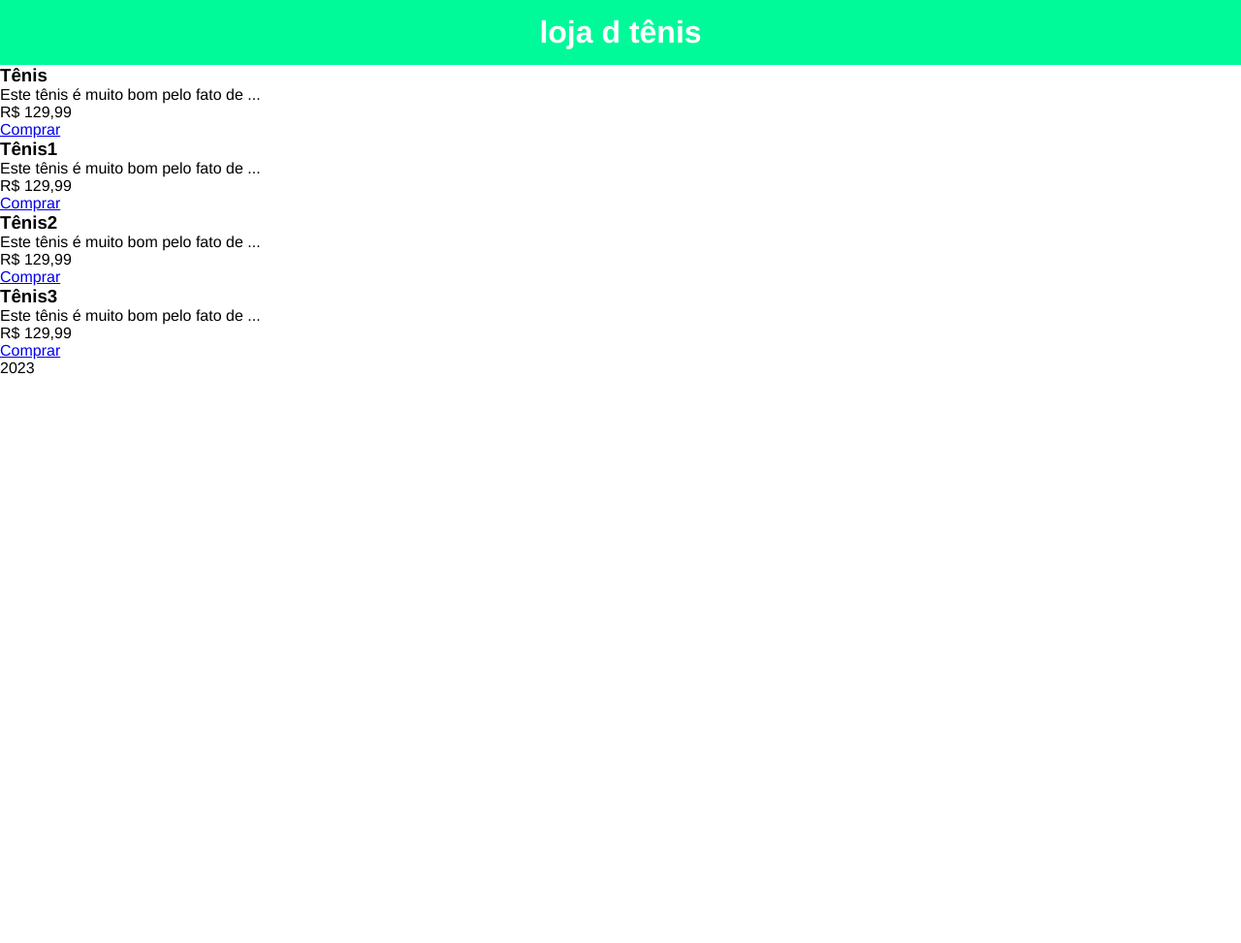
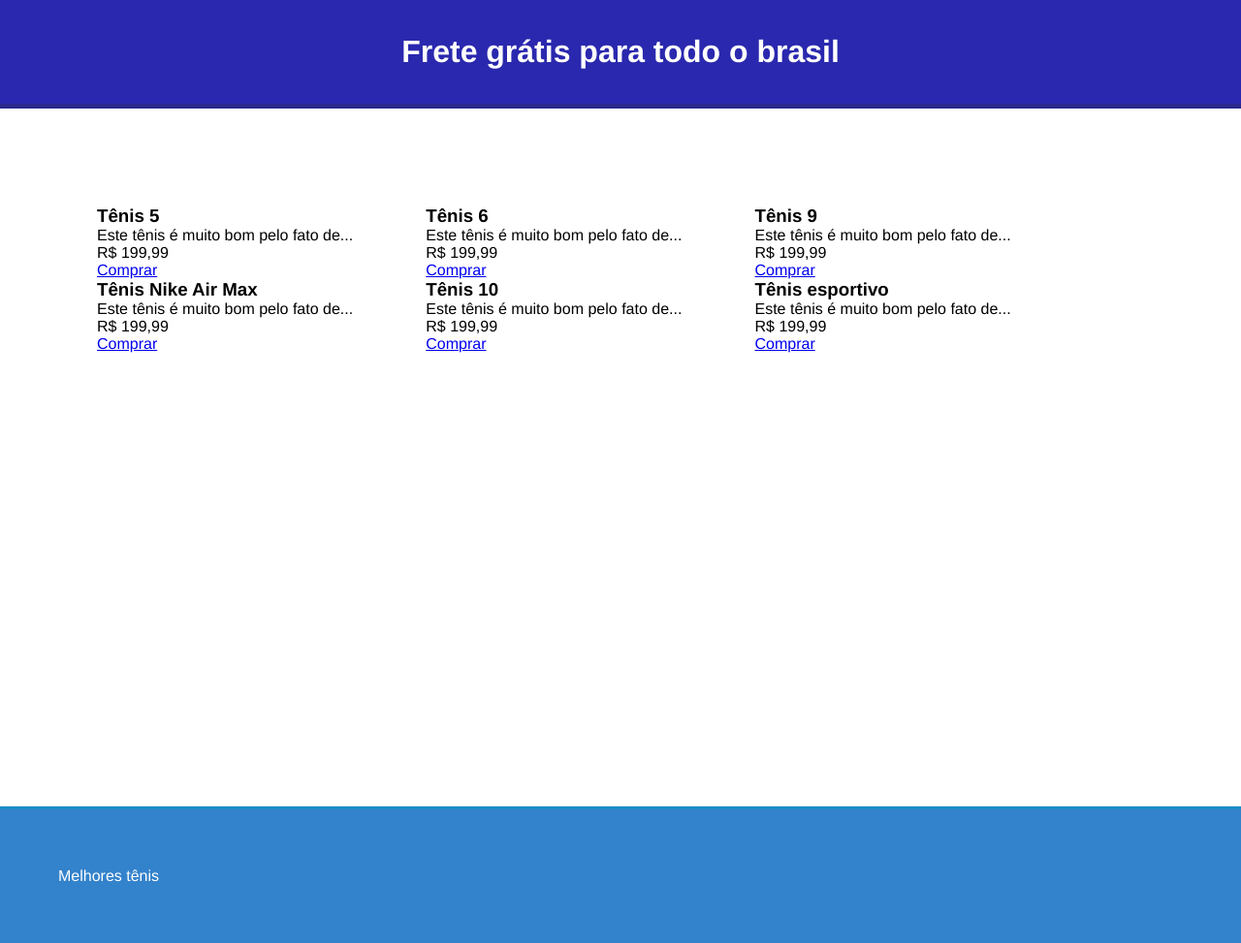
Before and after one commit to Marcosleal555556/sitetenis, a plain HTML site: page index.html in a window 1280 px wide. Shown: the whole page at 97% size. Before the commit the page ends 800 px from the top, so only its background shows below. Drawn offline with Linux system fonts and the light colour scheme.

Commit message:
commit 22/03
commit

```diff
--- a/index.html
+++ b/index.html
@@ -1,64 +1,115 @@
 <!DOCTYPE html>
 <html lang="en">
+
 <head>
 	<meta charset="UTF-8">
-<meta http-equiv="X-UA-Compatible" content="IE=edge>
 
- < meta name>="viewport" content="width-device-width, intitial-scale=1.0">
+	<meta http-equiv="X-UA-Compatible" content="IE=edge">
+
+	<meta name="viewport" content="width=device-width, initial-scale=1.0">
+
 	<link rel="stylesheet" href="style.css">
-<title> loja encomenda</title>
+
+	<title>loja de tênis</title>
 
 </head>
+
+
 <body>
- <! -- cabeçalho -->
+	<!-- Cabeçalho -->
 	<header>
- <h1> loja d tênis </h1>
+		<h1>Frete grátis para todo o brasil</h1>
 	</header>
 
- <! -- grid de produtos -->
+
+
+
+	<!-- Grid de produtos -->
 	<main class="container">
 		<section class="products-container">
 			<div class="card">
-      <div class="product image" id="img-1">
-	    <h3>Tênis</h3>
-	    <p>Este tênis é muito bom pelo fato de ...</p>
+				<div class="product-image" id="img-1">
+					<h3>Tênis 5</h3>
+					<p>Este tênis é muito bom pelo fato de...</p>
 					<p>
 						R$
-		  <span class="bold<">129,99</span>
-		</P>
-		<a href="3" class="btn">Comprar</a>
-		<h3>Tênis1</h3>
-	    <p>Este tênis é muito bom pelo fato de ...</p>
+						<span class="bold">199,99</span>
+					</p>
+					<a href="#" class="btn">Comprar</a>
+				</div>
+			</div>
+
+
+			<div class="card">
+				<div class="product-image" id="img-2">
+					<h3>Tênis  6</h3>
+					<p>Este tênis é muito bom pelo fato de...</p>
 					<p>
 						R$
-		  <span class="bold<">129,99</span>
-		</P>
-		<a href="3" class="btn">Comprar</a>
-		<h3>Tênis2</h3>
-	    <p>Este tênis é muito bom pelo fato de ...</p>
+						<span class="bold">199,99</span>
+					</p>
+					<a href="#" class="btn">Comprar</a>
+				</div>
+			</div>
+
+
+			<div class="card">
+				<div class="product-image" id="img-3">
+					<h3>Tênis 9</h3>
+					<p>Este tênis é muito bom pelo fato de...</p>
 					<p>
 						R$
-		  <span class="bold<">129,99</span>
-		</P>
-		<a href="3" class="btn">Comprar</a>
-		<h3>Tênis3</h3>
-	    <p>Este tênis é muito bom pelo fato de ...</p>
+						<span class="bold">199,99</span>
+					</p>
+					<a href="#" class="btn">Comprar</a>
+				</div>
+			</div>
+
+			<div class="card">
+				<div class="product-image" id="img-4">
+					<h3>Tênis Nike Air Max</h3>
+					<p>Este tênis é muito bom pelo fato de...</p>
 					<p>
 						R$
-		  <span class="bold<">129,99</span>
-		</P>
-		<a href="3" class="btn">Comprar</a>
+						<span class="bold">199,99</span>
+					</p>
+					<a href="#" class="btn">Comprar</a>
 				</div>
 			</div>
-   </section>
+
+			<div class="card">
+				<div class="product-image" id="img-5">
+					<h3>Tênis 10</h3>
+					<p>Este tênis é muito bom pelo fato de...</p>
+					<p>
+						R$
+						<span class="bold">199,99</span>
+					</p>
+					<a href="#" class="btn">Comprar</a>
+				</div>
+			</div>
+
+			<div class="card">
+				<div class="product-image" id="img-6">
+					<h3>Tênis esportivo</h3>
+					<p>Este tênis é muito bom pelo fato de...</p>
+					<p>
+						R$
+						<span class="bold">199,99</span>
+					</p>
+					<a href="#" class="btn">Comprar</a>
+				</div>
+			</div>
 
 
+		</section>
+	</main>
 
-<! -- grid de produtos -->
+	<!-- Rodapé -->
+	<footer>
+		<p>Melhores tênis</p>
+	</footer>
 
-<! -- Rodapé -->
-<footer>
-<p> 2023 </p>
-</footer>
 </body>
+
 </html>
--- a/style.css
+++ b/style.css
@@ -1,12 +1,31 @@
-*{padding: 0;margin: 0;box-sizing: border-box; font-family:
-Helvetica;}
+*{padding:0;margin:0;box-sizing: border-box; font-family:Helvetica;}
 
 /*Cabeçalho*/
 header{
-	background-color: #00FA9A;
+	background-color: #1e1caaf1;
 	color: #fff;
-	padding: 15px;
+	padding: 35px;
 	text-align: center;
+	border-bottom: 5px solid #2e2e2e41;
+}
+/*Grid de produtos*/
+.container{
+	background-color: #ffffff;
+	min-height: 90vh;
+	padding: 100px;
+
 }
 
-/*Grid de produtos*/
+footer{
+	background-color: #3382cc;
+	color: #fff;
+	border-top: 3px solid #1394c7b6;
+	padding: 60px;
+
+}
+
+.card{
+	width: 31%;
+	display: inline-block;
+
+}
```
Lines whose indentation alone changed are shown as unchanged.
